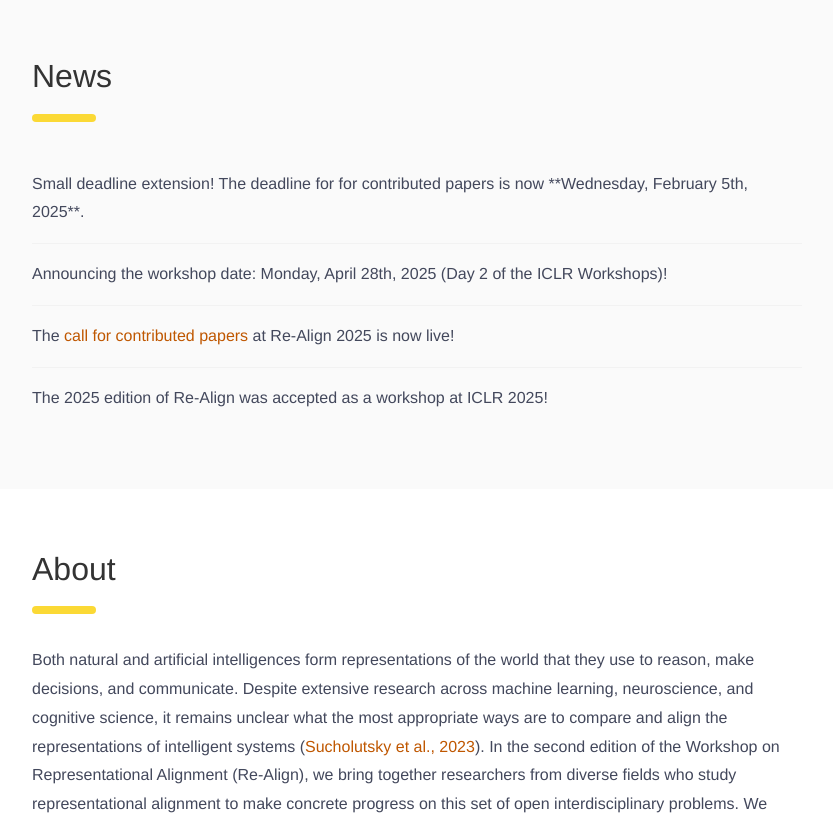
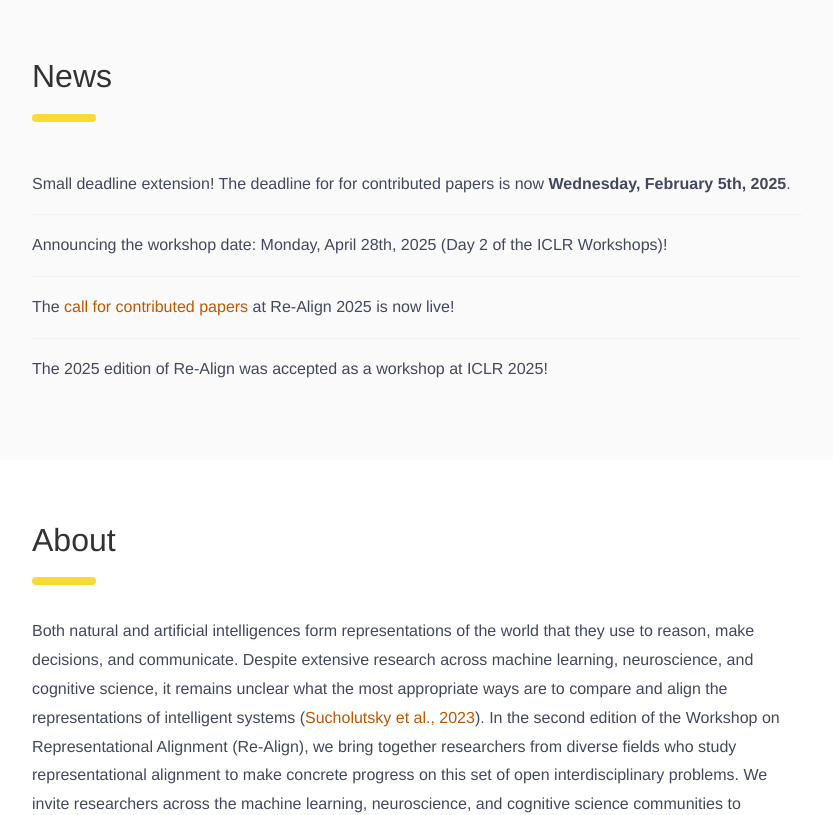
Before and after one commit to representational-alignment/representational-alignment.github.io, a Jekyll site: the page built from 2025/index.md, in a window 1280 px wide and 900 px high, scrolled down 679 px, cut to the strip 85-900 px from the top of the window. Shown: the whole strip, without its empty margins (223-1056 px from the left). Built offline with Jekyll 4.4.1, drawn with Linux system fonts in a browser that asks for light colours.

Commit message:
formatting

```diff
--- a/2025/index.md
+++ b/2025/index.md
@@ -21,7 +21,7 @@
 cfp:
     dates:
       - event: Paper submission deadline
-        date: <strike>Monday, February 3rd, 2025</strike> Wednesday, February 5th, 2025
+        date: <strike>Monday, February 3rd, 2025</strike> <br> Wednesday, February 5th, 2025
       - event: Reviewing deadline
         date: Friday, February 21st, 2025
       - event: Author notification
@@ -84,7 +84,7 @@
     image: sid.jpg
 
 news:
-  - content: "Small deadline extension! The deadline for for contributed papers is now **Wednesday, February 5th, 2025**."
+  - content: "Small deadline extension! The deadline for for contributed papers is now <b>Wednesday, February 5th, 2025</b>."
   - content: "Announcing the workshop date: Monday, April 28th, 2025 (Day 2 of the ICLR Workshops)!"
   - content: The <a class="scroll-link" href="#cfp">call for contributed papers</a> at Re-Align 2025 is now live!
   - content: The 2025 edition of Re-Align was accepted as a workshop at ICLR 2025!
```
